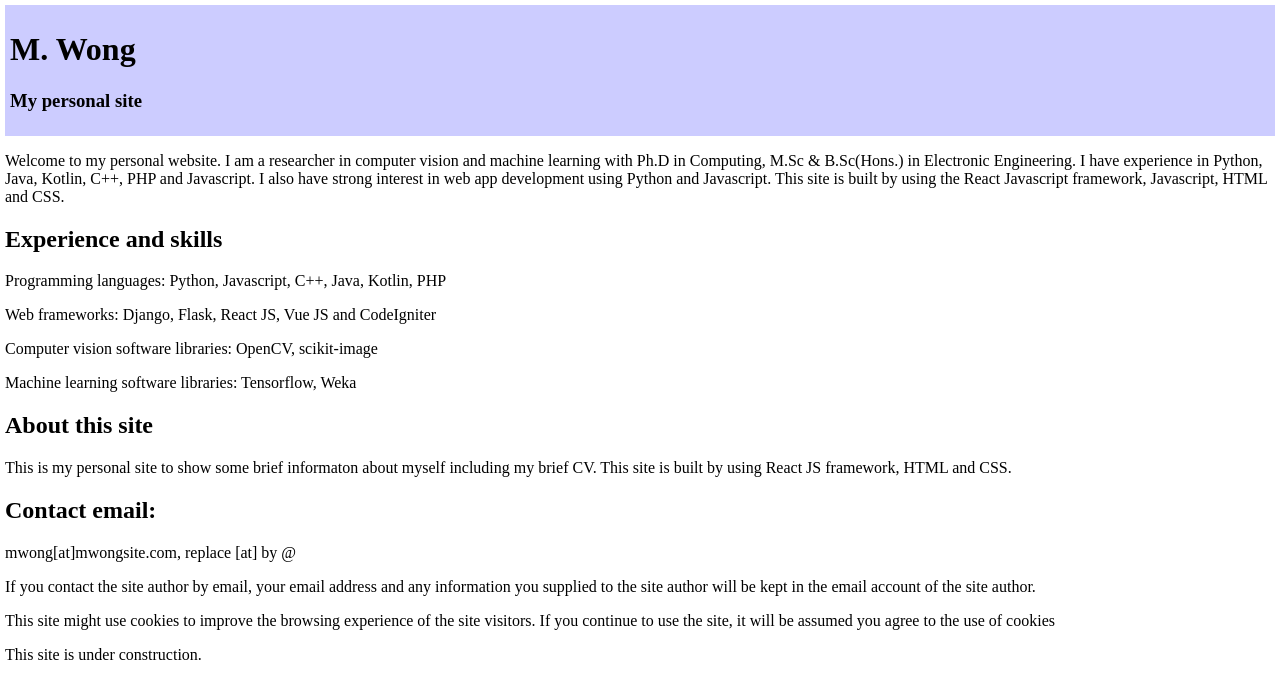
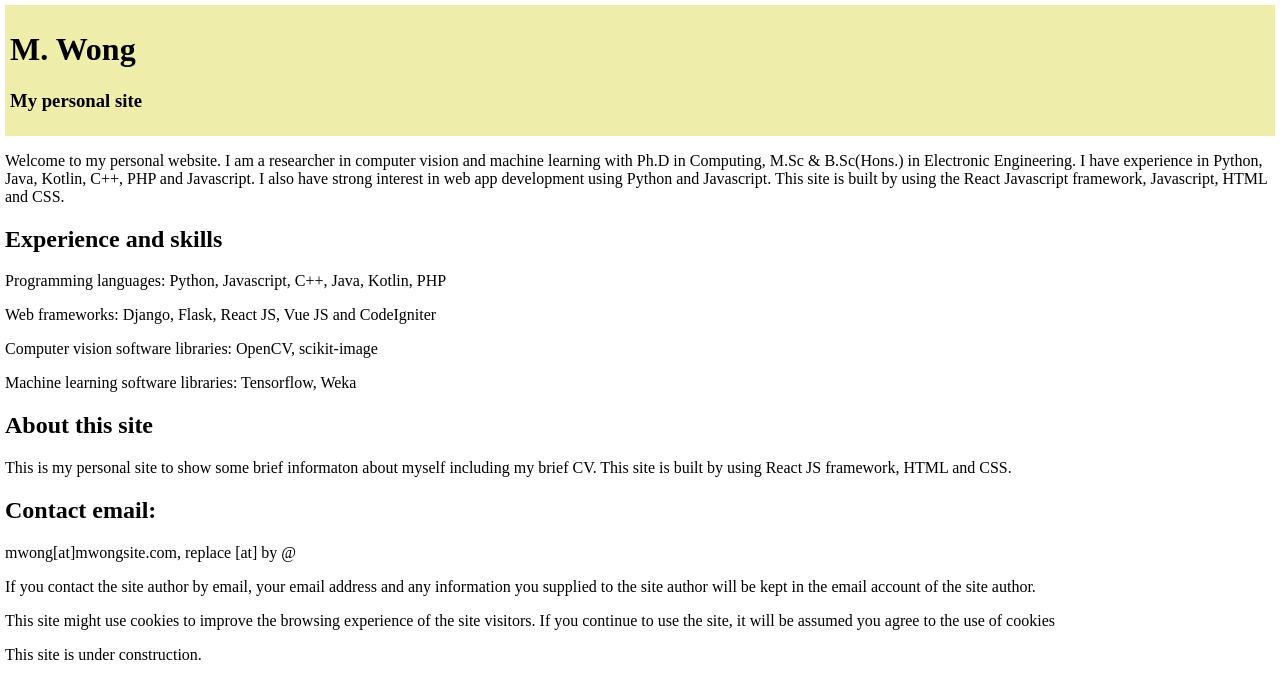
Before and after one commit to wongmt/wongmt.github.io, a React (Create React App) app: page / in a window 1280 px wide. Shown: the top 698 px of the page. Built offline with nearby package versions, Linux system fonts and the light colour scheme; the HTML template or start-up script is replaced by a standard one.

Commit message:
Update index.css

```diff
--- a/src/index.css
+++ b/src/index.css
@@ -3,6 +3,6 @@ body {
   font-family: serif;
 }
 #header {
-            background-color: #ccf;
+            background-color: #eea;
             padding: 5px;
 }
```
